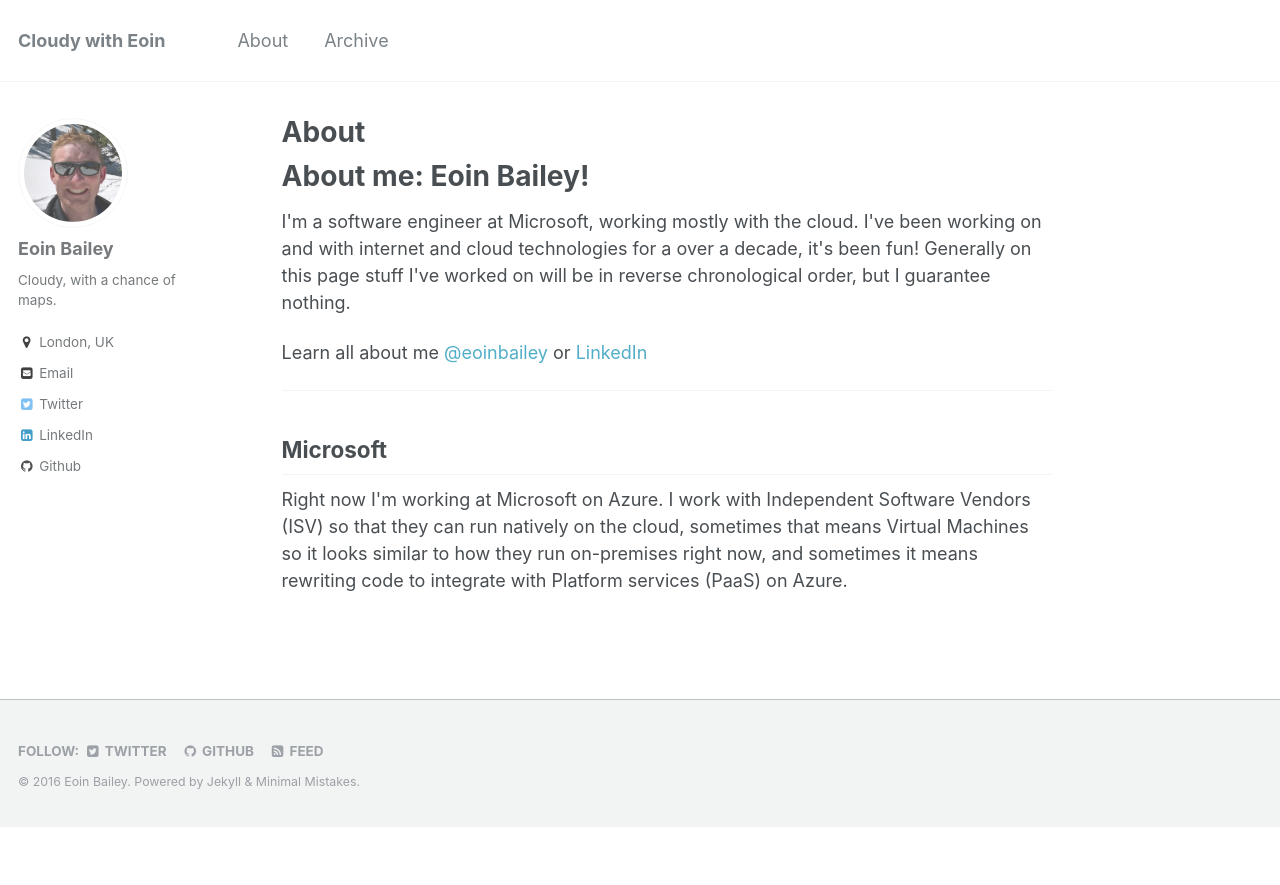
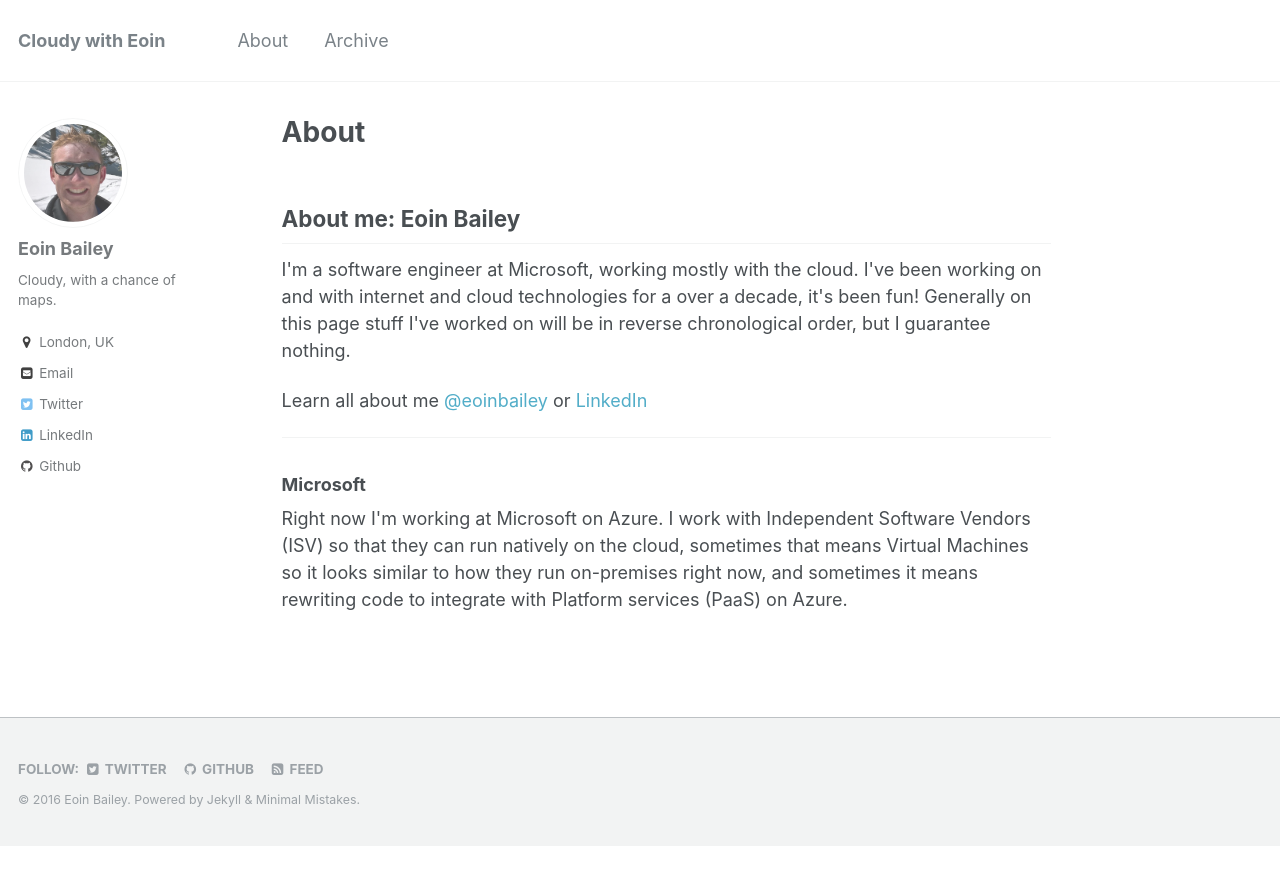
Before and after one commit to baileye/baileye.github.io, a Jekyll site: the page built from about.html, in a window 1280 px wide. Shown: the top 885 px of the page. Built offline with Jekyll 4.4.1, drawn with Linux system fonts in a browser that asks for light colours.

Commit message:
update about page

```diff
--- a/about.html
+++ b/about.html
@@ -6,9 +6,9 @@
 ---
 <div class="blurb">
 
-  <h1>
-    About me: Eoin Bailey!
-  </h1>
+  <h2>
+    About me: Eoin Bailey
+  </h2>
   <p>I'm a software engineer at Microsoft, working mostly with the cloud. I've been working
     on and with internet and cloud technologies for a over a decade, it's been fun! Generally
     on this page stuff I've worked on will be in reverse chronological order, but I
@@ -21,9 +21,9 @@
 
   <hr>
 
-  <h2>
+  <h3>
     Microsoft
-  </h2>
+  </h3>
   <p>
     Right now I'm working at Microsoft on Azure. I work with Independent Software Vendors (ISV)
     so that they can run natively on the cloud, sometimes that means Virtual Machines so it
```
